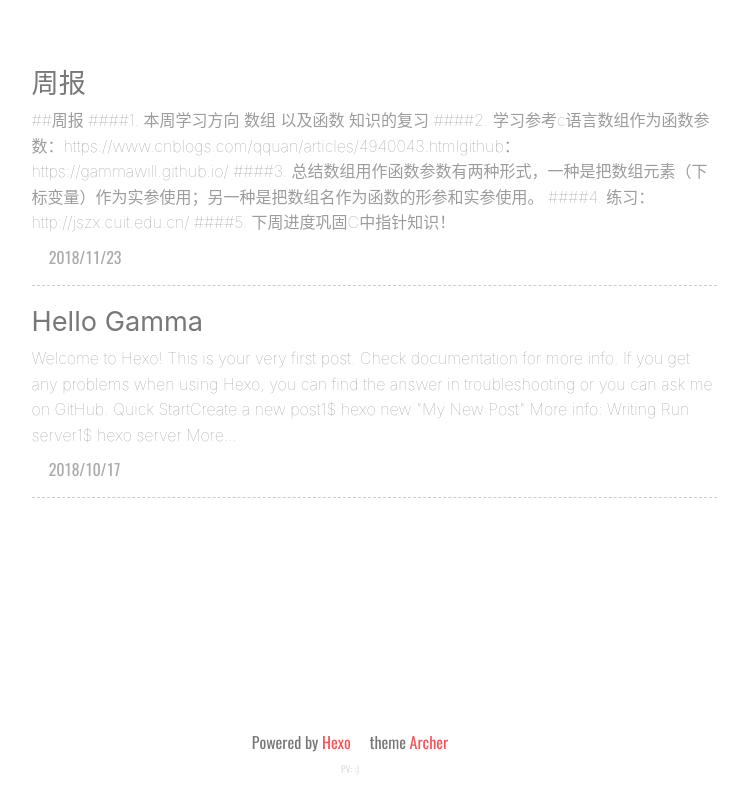
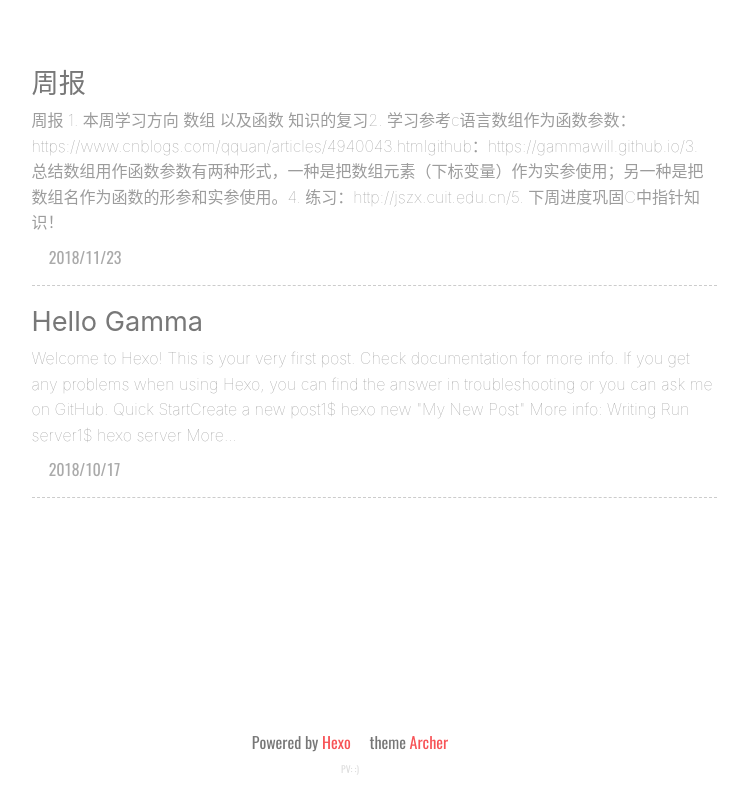
Before and after one commit to GammaWill/GammaWill.github.io, a plain HTML site: page archives/index.html in a window 1280 px wide. Shown: the whole page, without its empty margins (290-1038 px from the left). Drawn offline with nearby package versions, Linux system fonts and the light colour scheme; some packages are replaced by stand-ins of ours; a script that the page names is missing; a web font is replaced by a local one.

Commit message:
Site updated: 2018-12-01 00:04:57

```diff
--- a/archives/index.html
+++ b/archives/index.html
@@ -351,12 +351,8 @@
                 <span>周报</span>
         </a>
         <div class="abstract-content">
-            ##周报
-####1. 本周学习方向  数组 以及函数 知识的复习
-####2.  学习参考c语言数组作为函数参数：https://www.cnblogs.com/qquan/articles/4940043.htmlgithub：https://gammawill.github.io/
-####3.   总结数组用作函数参数有两种形式，一种是把数组元素（下标变量）作为实参使用；另一种是把数组名作为函数的形参和实参使用。
-####4. 练习：http://jszx.cuit.edu.cn/
-####5.  下周进度巩固C中指针知识！
+            周报
+1. 本周学习方向  数组 以及函数 知识的复习2.  学习参考c语言数组作为函数参数：https://www.cnblogs.com/qquan/articles/4940043.htmlgithub：https://gammawill.github.io/3.   总结数组用作函数参数有两种形式，一种是把数组元素（下标变量）作为实参使用；另一种是把数组名作为函数的形参和实参使用。4. 练习：http://jszx.cuit.edu.cn/5.  下周进度巩固C中指针知识！
 
         </div>
         <div class="abstract-post-meta">
--- a/index.html
+++ b/index.html
@@ -364,12 +364,8 @@ height:50vh;
                 <span>周报</span>
         </a>
         <div class="abstract-content">
-            ##周报
-####1. 本周学习方向  数组 以及函数 知识的复习
-####2.  学习参考c语言数组作为函数参数：https://www.cnblogs.com/qquan/articles/4940043.htmlgithub：https://gammawill.github.io/
-####3.   总结数组用作函数参数有两种形式，一种是把数组元素（下标变量）作为实参使用；另一种是把数组名作为函数的形参和实参使用。
-####4. 练习：http://jszx.cuit.edu.cn/
-####5.  下周进度巩固C中指针知识！
+            周报
+1. 本周学习方向  数组 以及函数 知识的复习2.  学习参考c语言数组作为函数参数：https://www.cnblogs.com/qquan/articles/4940043.htmlgithub：https://gammawill.github.io/3.   总结数组用作函数参数有两种形式，一种是把数组元素（下标变量）作为实参使用；另一种是把数组名作为函数的形参和实参使用。4. 练习：http://jszx.cuit.edu.cn/5.  下周进度巩固C中指针知识！
 
         </div>
         <div class="abstract-post-meta">
```
Also changed, not shown: 2018/11/23/first weekly/index.html (+3 -7 lines), archives/2018/11/index.html (+2 -6 lines), archives/2018/index.html (+2 -6 lines).
